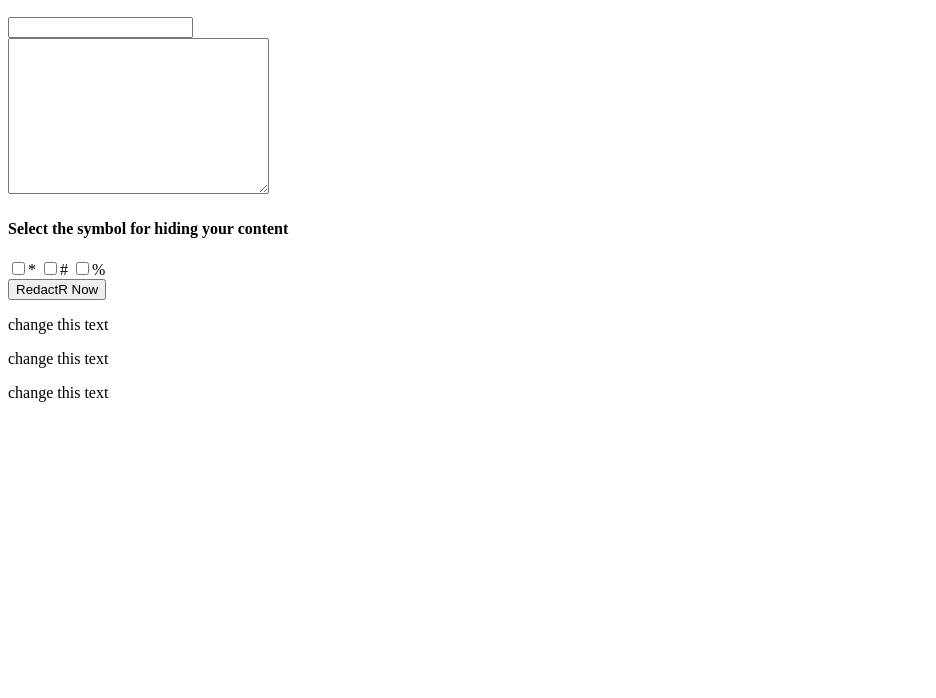
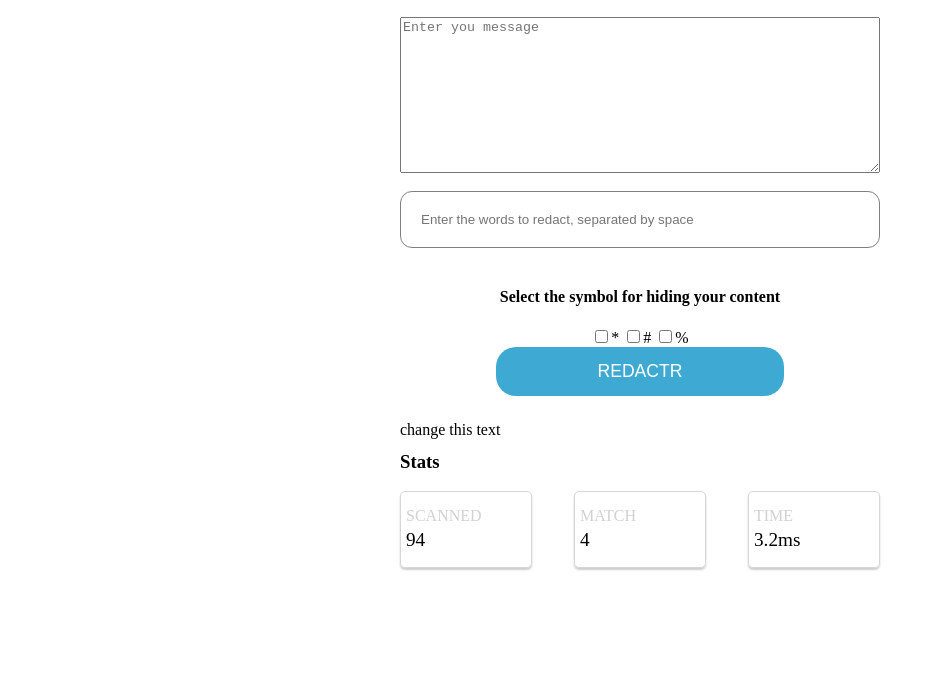
Before and after one commit to MaxAhmad/altschool-circle-255-Redactr, a plain HTML site: page index.html in a window 1280 px wide. Shown: the part 102-800 px from the top of the page, without its empty margins (0-936 px from the left). Drawn offline with Linux system fonts and the light colour scheme.

Commit message:
Restyle home page

```diff
--- a/app.mjs
+++ b/app.mjs
@@ -4,13 +4,14 @@ function startApp() {
   // so create and use/call additional functions from here
 
   // pls remove the below and make some magic in here!
-    console.log('make magic in here!');
+  //   console.log('make magic in here!');
 
-    const header = document.querySelector('h2');
-    if(header) {
-      header.textContent = 'make some magic here!!';
-    }
-  };
+  //   const header = document.querySelector('h2');
+  //   if(header) {
+  //     header.textContent = 'make some magic here!!';
+  //   }
+  // };
+
   let inputValue = document.querySelector('.scrambleText')
   let inputText = document.querySelector('.mainText')
   let paragragh = document.querySelector('.para')
@@ -27,23 +28,20 @@ let inputValue = document.querySelector('.scrambleText')
 
   const btn = document.querySelector('.btn')
 
-        function ValidateSelection()
-            {
+  function ValidateSelection() {
     var checkboxes = document.getElementsByClassName("check");
     var numberOfCheckedItems = 0;
-                for(var i = 0; i < checkboxes.length; i++)
-                {
-                    if(checkboxes[i].checked)
+    for (var i = 0; i < checkboxes.length; i++) {
+      if (checkboxes[i].checked)
         numberOfCheckedItems++;
     }
-                if(numberOfCheckedItems > 1)
-                {
+    if (numberOfCheckedItems > 1) {
       alert("You can't select more than one symbol!");
       return false
     }
   }
 
-        btn.addEventListener('click', ()=>{
+  btn.addEventListener('click', () => {
 
     var performance = window.performance;
     var t0 = performance.now();
@@ -64,15 +62,15 @@ let inputValue = document.querySelector('.scrambleText')
     console.log(strLength)
     console.log(strLength.length)
 
-            if (check1.checked == true){
+    if (check1.checked == true) {
       symbol = document.getElementById("check1").value.trim()
       console.log(symbol)
     }
-            else if (check2.checked == true){
+    else if (check2.checked == true) {
       symbol = document.getElementById("check2").value.trim()
       console.log(symbol)
     }
-            else if (check3.checked == true){
+    else if (check3.checked == true) {
       symbol = document.getElementById("check3").value.trim()
       console.log(symbol)
       console.log(typeof symbol)
@@ -80,8 +78,8 @@ let inputValue = document.querySelector('.scrambleText')
     else {
       console.log("You have not selected anything")
     }
-                for(let i = 0; i < stArr.length; i++){
-                    while(MT.includes(stArr[i])){
+    for (let i = 0; i < stArr.length; i++) {
+      while (MT.includes(stArr[i])) {
         MT = MT.replace(stArr[i],
           symbol.repeat(stArr[i].length))
       }
@@ -93,6 +91,7 @@ let inputValue = document.querySelector('.scrambleText')
     console.log("Call to doWork took " + (t1 - t0) + " milliseconds.")
 
   })
+}
 
 // ======= DO NOT EDIT ============== //
 export default startApp;
--- a/index.html
+++ b/index.html
@@ -12,23 +12,38 @@
 
 <body>
   <div class="container">
-    <h1>Redactr!!</h1>
-    <input type="text" class="scrambleText">
+    <h1>Redactr</h1>
+    <form class="form">
+      <div class="form-group">
+        <textarea name="" id="" class="mainText" cols="30" rows="10" placeholder="Enter you message"></textarea> <br>
+        <input type="text" class="scrambleText" placeholder="Enter the words to redact, separated by space">
         <br>
-    <textarea name="" id="" class="mainText" cols="30" rows="10"></textarea>
-    <br>
+      </div>
       <h4> Select the symbol for hiding your content </h4>
       <input type="checkbox" name="" id="check1" class="check" value="*" onclick="return ValidateSelection();">*
       <input type="checkbox" name="" id="check2" class="check" value="#" onclick="return ValidateSelection();">#
       <input type="checkbox" name="" id="check3" class="check" value="%" onclick="return ValidateSelection();">%
       <br>
-    <button type="submit" class="btn" > RedactR Now</button>
-
+      <button type="submit" class="btn button-btn"> Redactr</button>
+    </form>
+    <div class="results">
       <p class="para">change this text</p>
-
-    <p class="totalWords">change this text</p>
-
-    <p class="totalWords">change this text</p>
+      <h3>Stats</h3>
+      <div class="stats">
+        <div class="stats-card">
+          <p class="stat">Scanned</p>
+          <p class="totalWords">94</p>
+        </div>
+        <div class="stats-card">
+          <p class="stat">Match</p>
+          <p class="totalWords">4</p>
+        </div>
+        <div class="stats-card">
+          <p class="stat">Time</p>
+          <p class="totalWords">3.2ms</p>
+        </div>
+      </div>
+    </div>
   </div>
   <!-- // ============= EEND DO NOT EDIT ============== // -->
   <script src="index.mjs" type="module"></script>
--- a/style.css
+++ b/style.css
@@ -1,6 +1,94 @@
+:root {
+    --main-color: red;
+    --padding: 20px;
+    --width: 500px;
+}
 
+p {
+  line-height: 5px;
+}
+
+.container {
+    width: 800px;
+    max-width: 100%;
+    margin: 0 auto;
+    min-height: 200px
+}
+
+.form {
+    width: 60%;
+    margin: 0 auto;
+  text-align: center;
+    /* border: solid red 1px; */
+}
+
+.form-group {
+    display:flex;
+    flex-direction: column;
+    width: 100%;
+
+}
+
+.form-group input {
+    padding: var(--padding);
+    border-radius: 12px;
+    outline: none;
+    border: 1px solid gray
+}
+
+.button-btn {
+    width: 60%;
+    padding: 14px;
+    border: none;
+  border-radius: 20px;
+    background-color: rgb(62, 169, 211);
+    color: white;
+  text-transform: uppercase;
+  font-size: 1.1em;
+  font-style: bold;
+
+}
+
+.button-btn:hover {
+  background: rgb(22, 177, 61);
+  border-radius: 20px;
+  transition: .5s
+}
 
 h1 {
   text-align: center;
   font-size: 3em;
 }
+
+.results {
+    width: 60%;
+    margin: 5px auto;
+
+/*     border: solid red 1px; */
+    padding: 10px;
+}
+
+.stats {
+    display:flex;
+    flex-direction: row;
+  justify-content: space-between;
+}
+
+.stat {
+  text-transform: uppercase;
+  color: #d1d1d1
+}
+
+.stats-card {
+  box-shadow: 0 2px 2px 0 rgba(0,0,0,0.2);
+  transition: 0.3s;
+  border: solid 1px #d7d6d6;
+  border-radius: 5px;
+  padding: 5px;
+  width: 120px;
+}
+
+.totalWords {
+  font-size: 1.2em;;
+  font-style: bold;
+}
```
Lines whose indentation alone changed are shown as unchanged.
